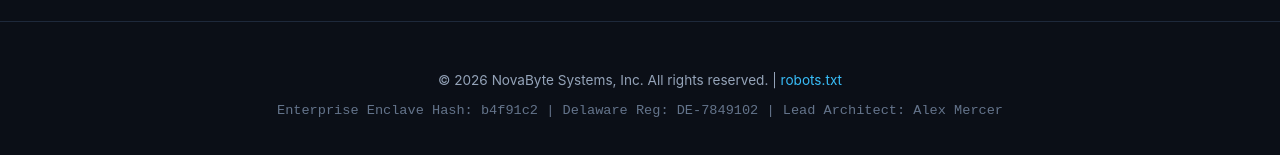
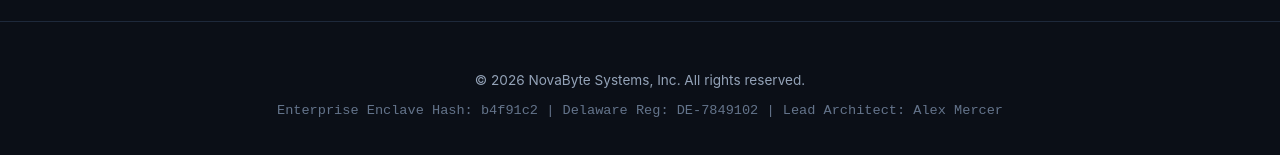
Before and after one commit to alexm-novabyte/alexm-novabyte.github.io, a plain HTML site: page index.html in a window 1280 px wide. Shown: the part 3235-3390 px from the top of the page. Drawn offline with Linux system fonts and the light colour scheme.

Commit message:
Remove visible robots.txt hyperlink from footer

```diff
--- a/index.html
+++ b/index.html
@@ -848,7 +848,7 @@
 
     <footer>
         <div class="container">
-            <p>&copy; 2026 NovaByte Systems, Inc. All rights reserved. | <a href="robots.txt">robots.txt</a></p>
+            <p>&copy; 2026 NovaByte Systems, Inc. All rights reserved.</p>
             <p style="font-family: monospace; color: #64748b;">Enterprise Enclave Hash: b4f91c2 | Delaware Reg: DE-7849102 | Lead Architect: Alex Mercer</p>
         </div>
     </footer>
```
